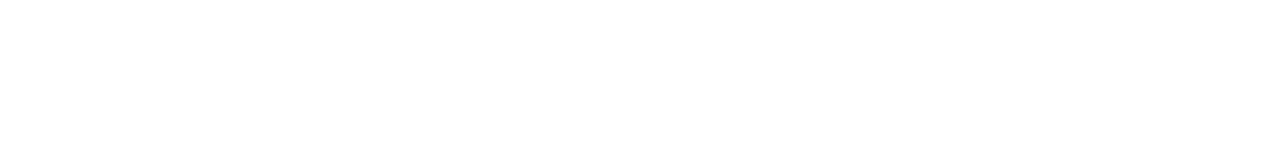
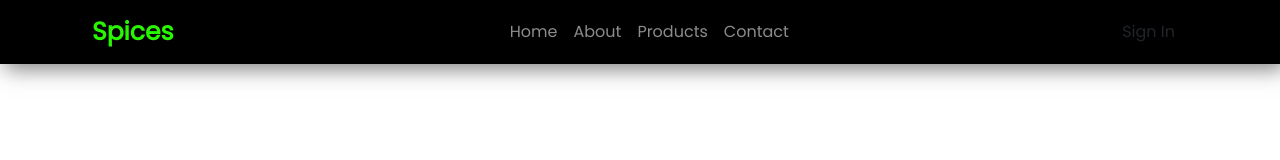
Before and after one commit to thatsdevtamil/bootstrap_second_pro, a plain HTML site: page Ecommerce Website Using Bootstrap/index.html in a window 1280 px wide. Drawn offline with nearby package versions, Linux system fonts and the light colour scheme.

Commit message:
pro peding now reson custom css not working so same pro after try now

```diff
--- a/Ecommerce Website Using Bootstrap/index.html
+++ b/Ecommerce Website Using Bootstrap/index.html
@@ -3,9 +3,44 @@
 <head>
     <meta charset="UTF-8">
     <meta name="viewport" content="width=device-width, initial-scale=1.0">
-    <title>Document</title>
+    <title>Spices</title>
+
+    <link href="https://cdn.jsdelivr.net/npm/bootstrap@5.0.2/dist/css/bootstrap.min.css" rel="stylesheet">
+    <link rel="stylesheet" href="style.css">
 </head>
 <body>
 
+    <!-- NavBar -->
+    <nav class="navbar navbar-expand-lg navbar-dark" id="navbar">
+        <div class="container-fluid">
+          <a class="navbar-brand " style="font-size: 25px; font-weight: 800; color: #29f700 !important;" href="#">Spices</a>
+          <button class="navbar-toggler" type="button" data-bs-toggle="collapse" data-bs-target="#navbarSupportedContent">
+            <span class="navbar-toggler-icon"></span>
+          </button>
+          <div class="collapse navbar-collapse" id="navbarSupportedContent">
+            <ul class="navbar-nav mx-auto">
+              <li class="nav-item">
+                <a class="nav-link"  href="#">Home</a>
+              </li>
+              <li class="nav-item">
+                <a class="nav-link"  href="#">About</a>
+              </li>
+              <li class="nav-item">
+                <a class="nav-link"  href="#">Products</a>
+              </li>
+              <li class="nav-item">
+                <a class="nav-link"  href="#">Contact</a>
+              </li>
+            </ul>
+            <button class="btn">Sign In</button>
+          </div>
+        </div>
+      </nav>
+
+
+
+
+    <script src="https://cdn.jsdelivr.net/npm/@popperjs/core@2.9.2/dist/umd/popper.min.js" integrity="sha384-IQsoLXl5PILFhosVNubq5LC7Qb9DXgDA9i+tQ8Zj3iwWAwPtgFTxbJ8NT4GN1R8p" crossorigin="anonymous"></script>
+    <script src="https://cdn.jsdelivr.net/npm/bootstrap@5.0.2/dist/js/bootstrap.min.js" integrity="sha384-cVKIPhGWiC2Al4u+LWgxfKTRIcfu0JTxR+EQDz/bgldoEyl4H0zUF0QKbrJ0EcQF" crossorigin="anonymous"></script>
 </body>
 </html>
--- /dev/null
+++ b/Ecommerce Website Using Bootstrap/style.css
@@ -0,0 +1,25 @@
+@import url('https://fonts.googleapis.com/css2?family=Poppins&display=swap');
+
+
+*{
+    margin: 0;
+    padding: 0;
+    box-sizing: border-box;
+    font-family: "Poppins", serif;
+    font-weight: 400;
+    font-style: normal;
+}
+
+#navbar {
+    position: sticky;
+    top: 0;
+    left: 0;
+    z-index: 100;
+    padding: .5rem 5rem;
+    box-shadow: 5px 5px 20px rgba(0, 0, 0, .5);
+    background: black
+};
+
+#navbarSupportedContent a{
+    color: #fff !important;
+}
```
Also changed, not shown: Ecommerce Website Using Bootstrap/assest/image/img (1).jpg (added), Ecommerce Website Using Bootstrap/assest/image/img (12).jpg (added), Ecommerce Website Using Bootstrap/assest/image/img (2).jpg (added), Ecommerce Website Using Bootstrap/assest/image/img (3).jpg (added), Ecommerce Website Using Bootstrap/assest/image/img (4).jpg (added), Ecommerce Website Using Bootstrap/assest/image/img (5).jpg (added), Ecommerce Website Using Bootstrap/assest/image/img (7).jpg (added), Ecommerce Website Using Bootstrap/assest/image/img (9).jpg (added), 5 other files.
